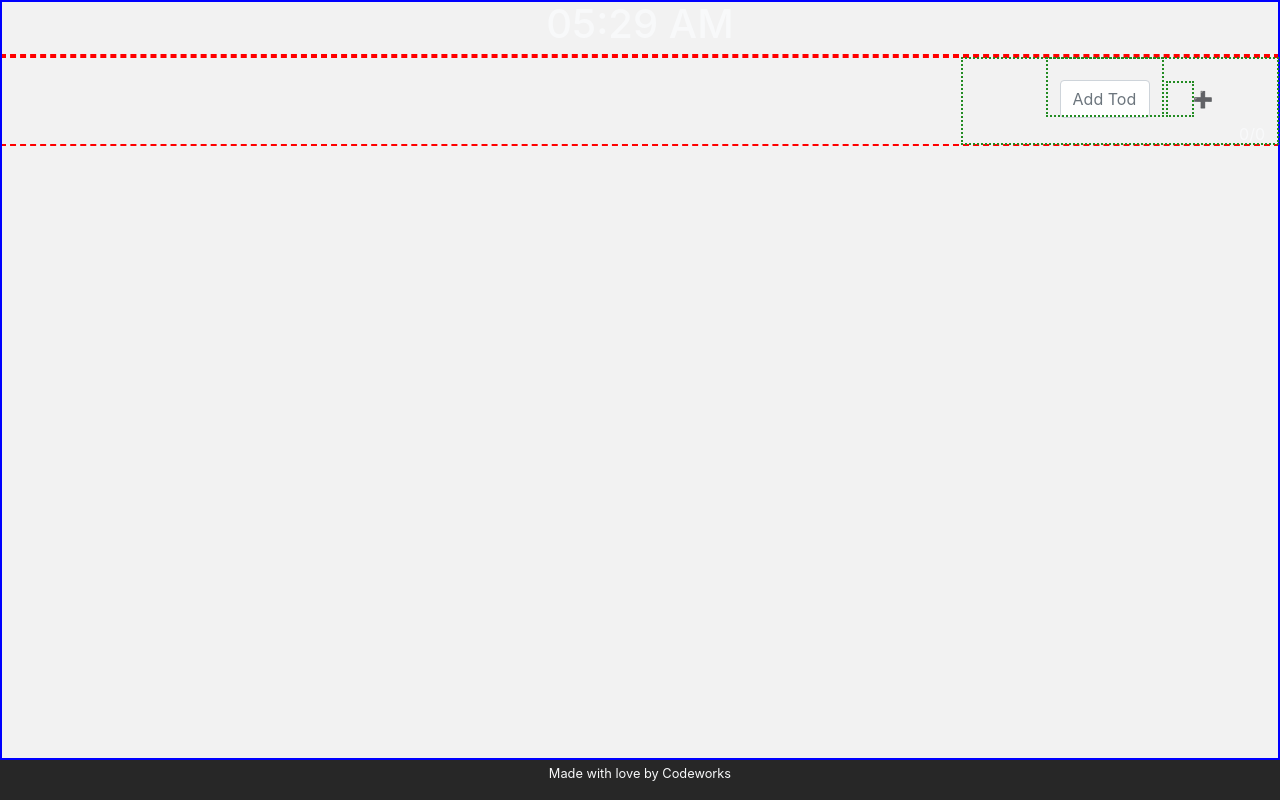
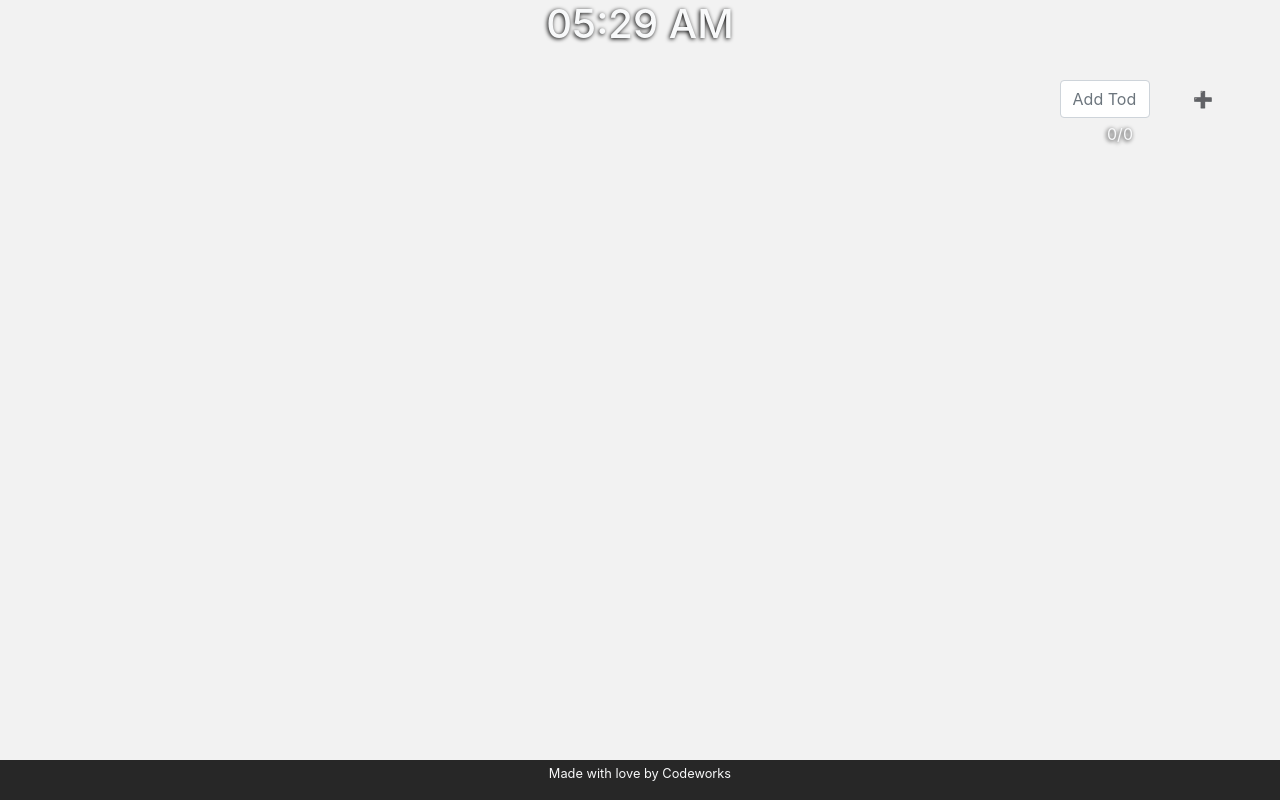
Before and after one commit to Jo-nathanWright/Inspire, a website with bundled scripts: page index.html in a window 1280 px wide. Built offline with nearby package versions, Linux system fonts and the light colour scheme; no server answers.

Commit message:
More page work

```diff
--- a/app/Models/Todo.js
+++ b/app/Models/Todo.js
@@ -11,7 +11,7 @@ export default class Todo {
 
     get Template() {
         return `
-        <div class="d-flex flex-row justify-content-end">
+        <div class="d-flex flex-row justify-content-center">
             <div class="align-self-center">
                 <div class="form-check" id="${this.id}">
                     <input type="checkbox" class="form-check-input" onclick="app.todosController.updateTask('${this.id}')" ${this.isCompleted}>
--- a/index.html
+++ b/index.html
@@ -1,23 +1,5 @@
 <!DOCTYPE html>
 <html lang="en">
-
-<style>
-    body.debug .container,
-    body.debug .container-fluid {
-        outline: 2px double blue;
-        outline-offset: -2px;
-    }
-
-    body.debug .row {
-        outline: 2px dashed red;
-        outline-offset: -2px;
-    }
-
-    body.debug [class*="col-"] {
-        outline: 2px dotted forestgreen;
-        outline-offset: -3px;
-    }
-</style>
 
 <head>
     <meta charset="UTF-8">
@@ -31,10 +13,10 @@
     <title>Inspire</title>
 </head>
 
-<body class="debug">
+<body>
     <main class="container-fluid">
-        <div class="text-light">
-            <div id="Image"></div>
+        <div id="Image"></div>
+        <div class="d-flex flex-column justify-content-center text-light shadow-text">
             <div class="row justify-content-end">
                 <div id="weather"></div>
             </div>
@@ -61,7 +43,7 @@
                         </form>
                     </div>
                     <div>
-                        <div class="text-right" id="Task-Total"></div>
+                        <div class="text-center" id="Task-Total"></div>
                         <div id="Tasks"></div>
                     </div>
                 </div>
```
Also changed, not shown: assets/style/main.css.
